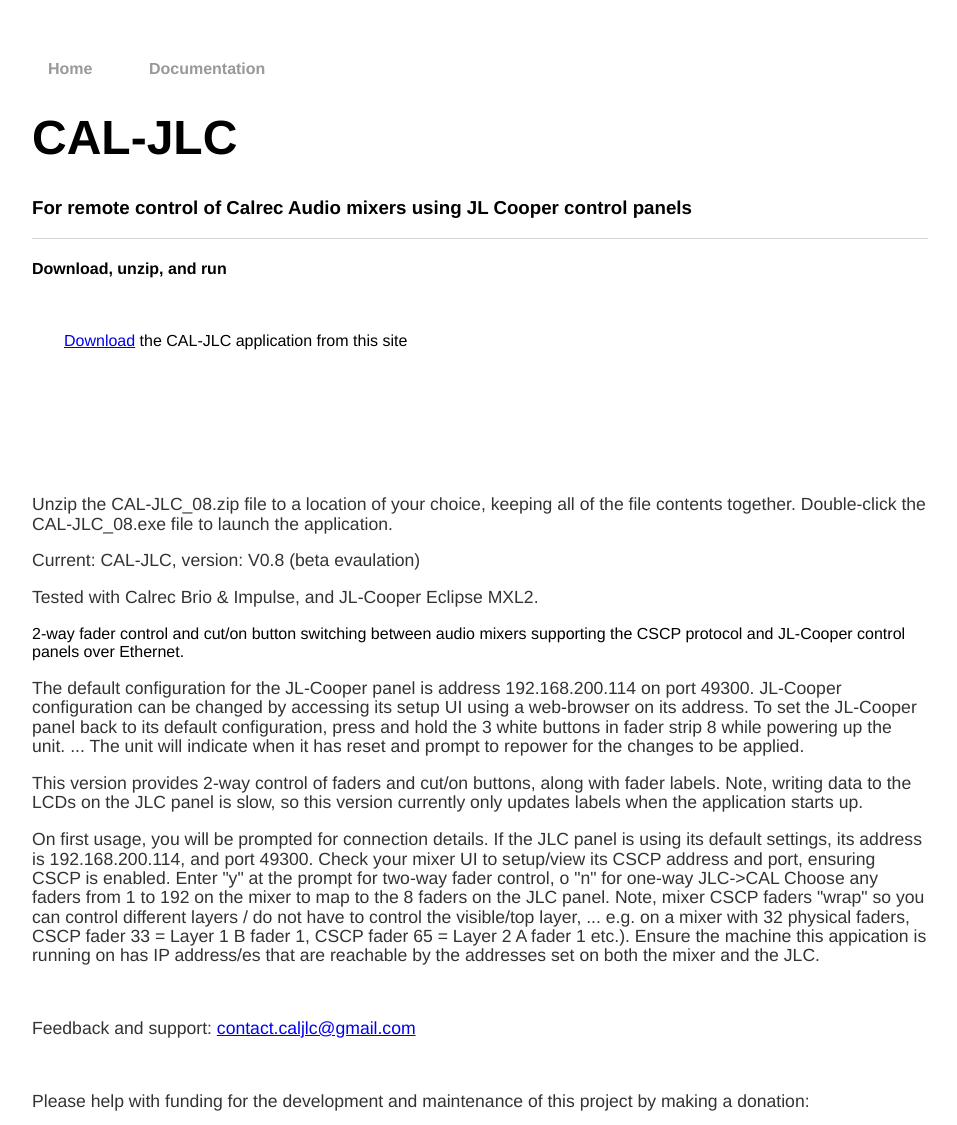
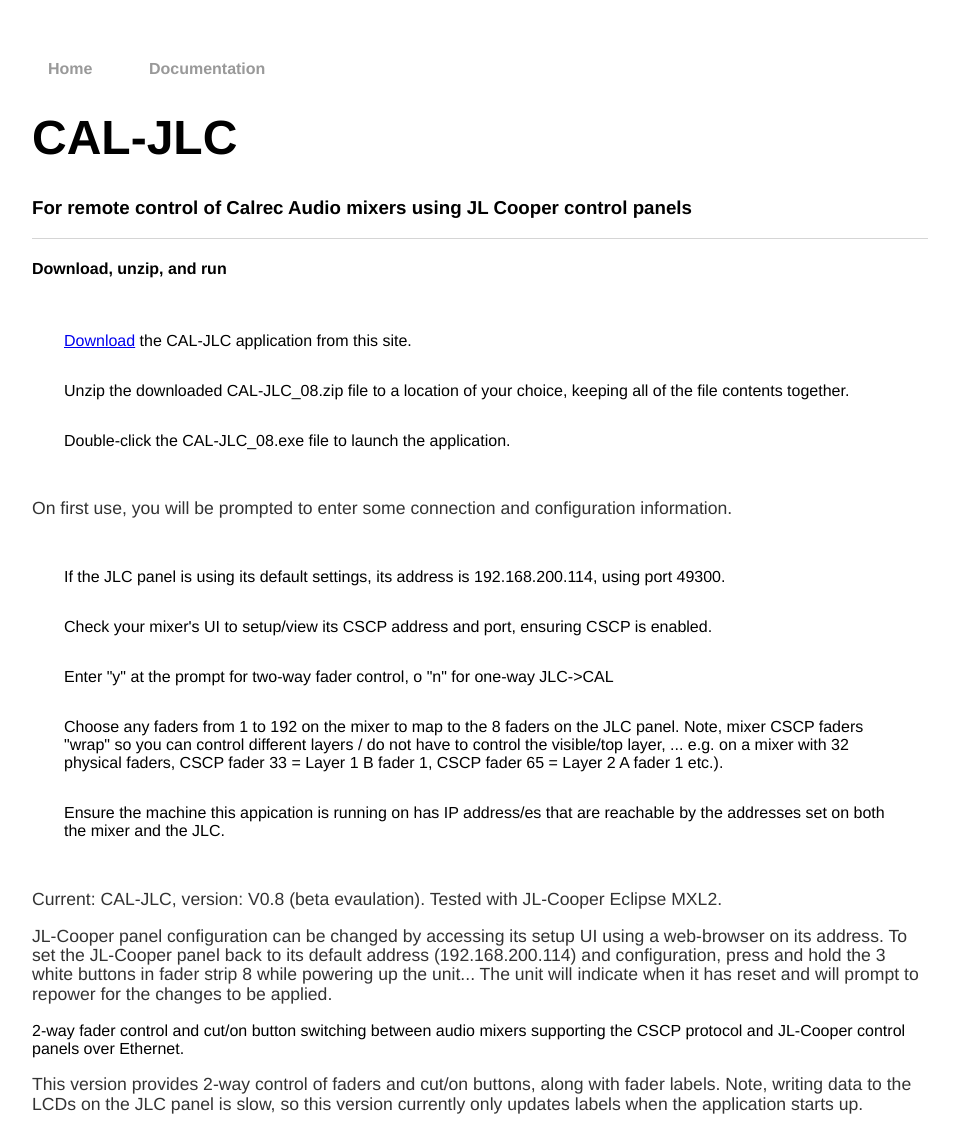
Before and after one commit to caljlc/CAL-JLC, a Jekyll site: the page built from docs/usage.html, in a window 1280 px wide, cut to the strip 0-1125 px from the top of the page. Shown: the whole strip, without its empty margins (160-1117 px from the left). Built offline with Jekyll 4.4.1, drawn with Linux system fonts in a browser that asks for light colours; some of the changed lines change nothing that is shown.

Commit message:
Update usage.html

```diff
--- a/docs/usage.html
+++ b/docs/usage.html
@@ -7,30 +7,41 @@
 	<h4>Download, unzip, and run</h4>
 
 	<ul>
-		<li><a href="https://github.com/caljlc/CAL-JLC/releases/download/V0.8/CAL-JLC_08.zip">Download</a> the CAL-JLC application from this site</li>
-		<li></li>
-		<li></li>
-		<li></li>
+		<li><a href="https://github.com/caljlc/CAL-JLC/releases/download/V0.8/CAL-JLC_08.zip">Download</a> the CAL-JLC application from this site.</li>
+
+		<li>Unzip the downloaded CAL-JLC_08.zip file to a location of your choice, keeping all of the file contents together.</li>
+
+		<li>Double-click the CAL-JLC_08.exe file to launch the application.</li>
 	</ul>
 
+	<p>On first use, you will be prompted to enter some connection and configuration information.</p>
+
+	<ul>
+		<li>If the JLC panel is using its default settings, its address is 192.168.200.114, using port 49300.</li>
+
+		<li>Check your mixer's UI to setup/view its CSCP address and port, ensuring CSCP is enabled.</li>
+
+		<li>Enter "y" at the prompt for two-way fader control, o "n" for one-way JLC->CAL</li>
+
+		<li>Choose any faders from 1 to 192 on the mixer to map to the 8 faders on the JLC panel.
+
+			Note, mixer CSCP faders "wrap" so you can control different layers / do not have to control the visible/top layer,
+
+			... e.g. on a mixer with 32 physical faders, CSCP fader 33 = Layer 1 B fader 1, CSCP fader 65 = Layer 2 A fader 1 etc.).
+		</li>
+
+		<li>Ensure the machine this appication is running on has IP address/es that are reachable by the addresses set on both the mixer and the JLC.</li>
+	</ul>
+
+	<p>Current: CAL-JLC, version: V0.8 (beta evaulation). Tested with JL-Cooper Eclipse MXL2.</p>
+
 	<p>
-		Unzip the CAL-JLC_08.zip file to a location of your choice, keeping all of the file contents together.
-
-		Double-click the CAL-JLC_08.exe file to launch the application.
+		JL-Cooper panel configuration can be changed by accessing its setup UI using a web-browser on its address.
+		To set the JL-Cooper panel back to its default address (192.168.200.114) and configuration, press and hold the 3 white buttons in fader strip 8
+		while powering up the unit... The unit will indicate when it has reset and will prompt to repower for the changes to be applied.
 	</p>
 
-
-	<p>Current: CAL-JLC, version: V0.8 (beta evaulation)</p>
-
-	<p>Tested with Calrec Brio & Impulse, and JL-Cooper Eclipse MXL2.</p>
 	2-way fader control and cut/on button switching between audio mixers supporting the CSCP protocol and JL-Cooper control panels over Ethernet.
-	<p>
-		The default configuration for the JL-Cooper panel is address 192.168.200.114 on port 49300.
-		JL-Cooper configuration can be changed by accessing its setup UI using a web-browser on its address.
-		To set the JL-Cooper panel back to its default configuration, press and hold the 3 white buttons in fader strip 8 while powering up the unit.
-		... The unit will indicate when it has reset and prompt to repower for the changes to be applied.
-
-	</p>
 
 	<p>
 		This version provides 2-way control of faders and cut/on buttons, along with fader labels.
@@ -38,25 +49,7 @@
 	</p>
 
 
-	<p>
-		On first usage, you will be prompted for connection details.
 
-		If the JLC panel is using its default settings, its address is 192.168.200.114, and port 49300.
-
-		Check your mixer UI to setup/view its CSCP address and port, ensuring CSCP is enabled.
-
-		Enter "y" at the prompt for two-way fader control, o "n" for one-way JLC->CAL
-
-		Choose any faders from 1 to 192 on the mixer to map to the 8 faders on the JLC panel.
-
-		Note, mixer CSCP faders "wrap" so you can control different layers / do not have to control the visible/top layer,
-
-		... e.g. on a mixer with 32 physical faders, CSCP fader 33 = Layer 1 B fader 1, CSCP fader 65 = Layer 2 A fader 1 etc.).
-
-
-		Ensure the machine this appication is running on has IP address/es that are reachable by the addresses set on both the mixer and the JLC.
-
-	</p>
 
 	<br/>
 
```
